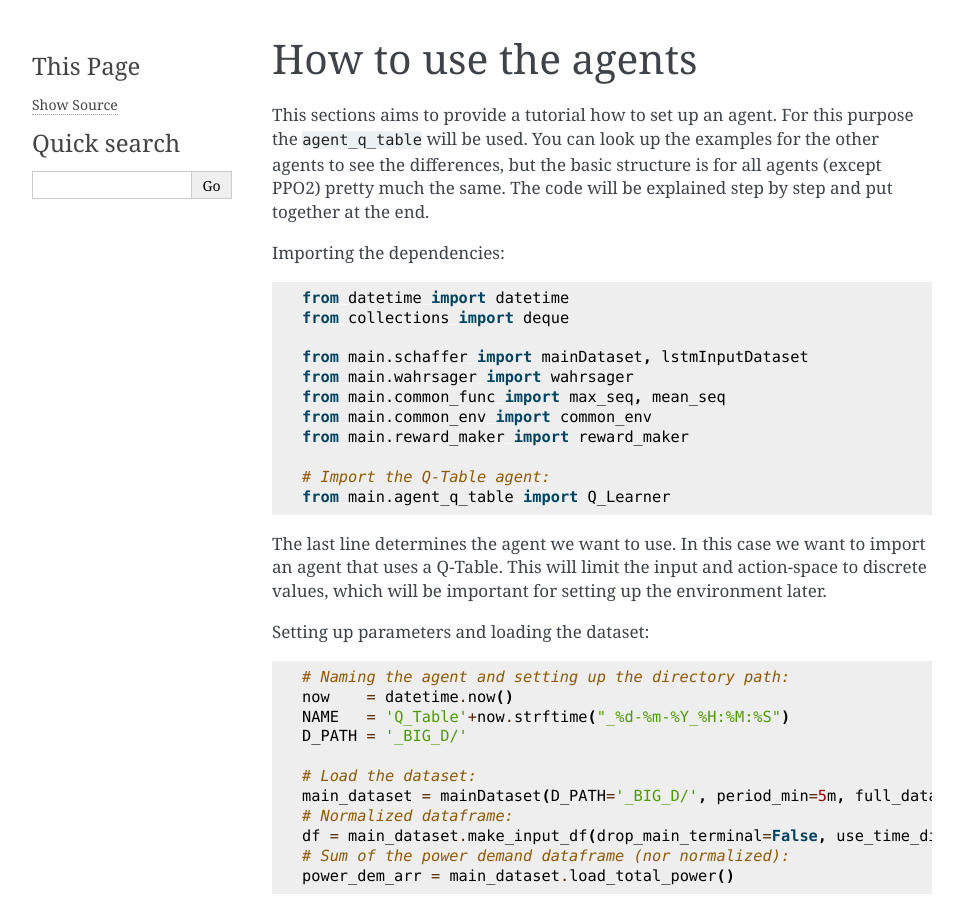
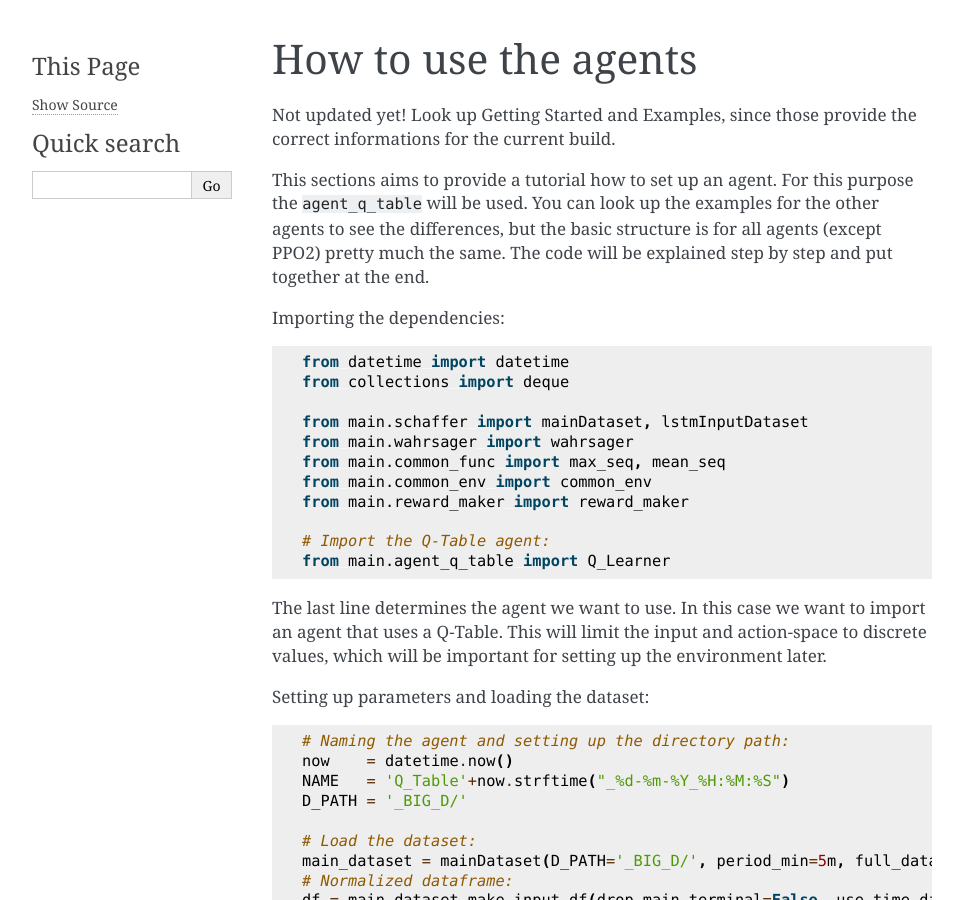
Before and after one commit to maik97/peak-shaver, a Sphinx documentation site: the page built from docs/intro/how_to.rst, in a window 1280 px wide and 900 px high. Shown: the whole window, without its empty margins (148-1111 px from the left). Built offline with Sphinx 7.4.7, drawn with Linux system fonts in a browser that asks for light colours.

Commit message:
docs update

```diff
--- a/docs/examples/agent_PPO2_ex.rst
+++ b/docs/examples/agent_PPO2_ex.rst
@@ -17,8 +17,8 @@
 		ACTION_TYPE = 'contin',
 		OBS_TYPE    = 'contin',
 		# Tells the environment to make standart GYM outputs,
-    	# so agents from stable-baselines (or any other standart module) can be used
-    	AGENT_TYPE  = 'standart_gym')
+		# so agents from stable-baselines (or any other standart module) can be used
+		AGENT_TYPE  = 'standart_gym')
 
 Since its not possible to use the multi-step-rewards from :class:`reward_maker.reward_maker`, you have to use this standart initilization:
 
--- a/docs/examples/agent_lstm_q_ex.rst
+++ b/docs/examples/agent_lstm_q_ex.rst
@@ -15,8 +15,8 @@
 		...
 		# Model type must be set to 'lstm' now
 		model_type     = 'lstm',
-	    # LSTM size can be set:
-	    lstm_size      = 128)
+		# LSTM size can be set:
+		lstm_size      = 128)
 
 Note that you can additionally use multi-step-rewards as described in :ref:`Deep Q-Learning with Multi-Step-Learning <agent_multi_step_ex>`.
 
--- a/docs/intro/how_to.rst
+++ b/docs/intro/how_to.rst
@@ -2,6 +2,9 @@
 
 How to use the agents
 =====================
+
+Not updated yet!
+Look up Getting Started and Examples, since those provide the correct informations for the current build.
 
 This sections aims to provide a tutorial how to set up an agent. For this purpose the ``agent_q_table`` will be used. You can look up the examples for the other agents to see the differences, but the basic structure is for all agents (except PPO2) pretty much the same. The code will be explained step by step and put together at the end.
 
```
